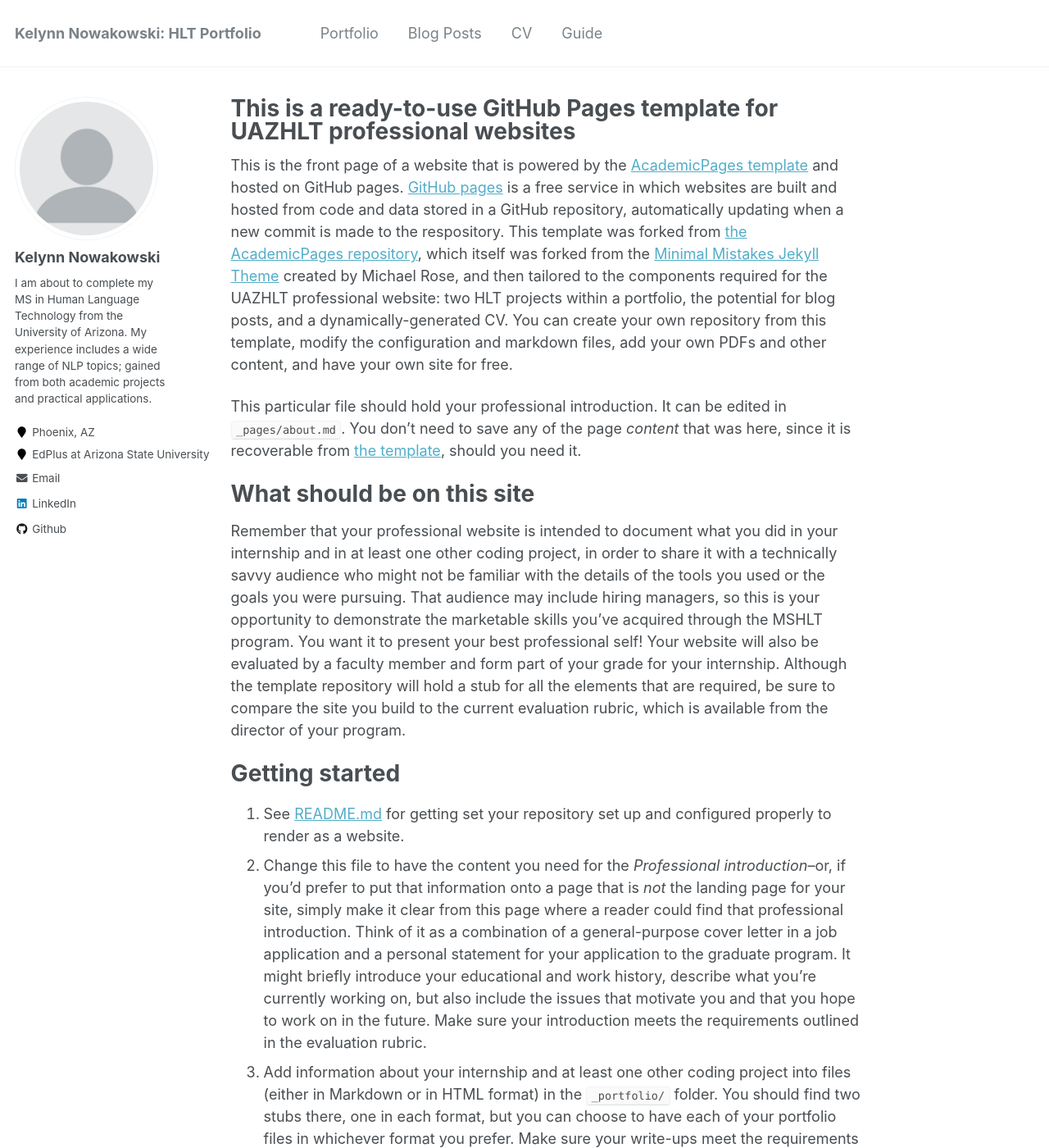
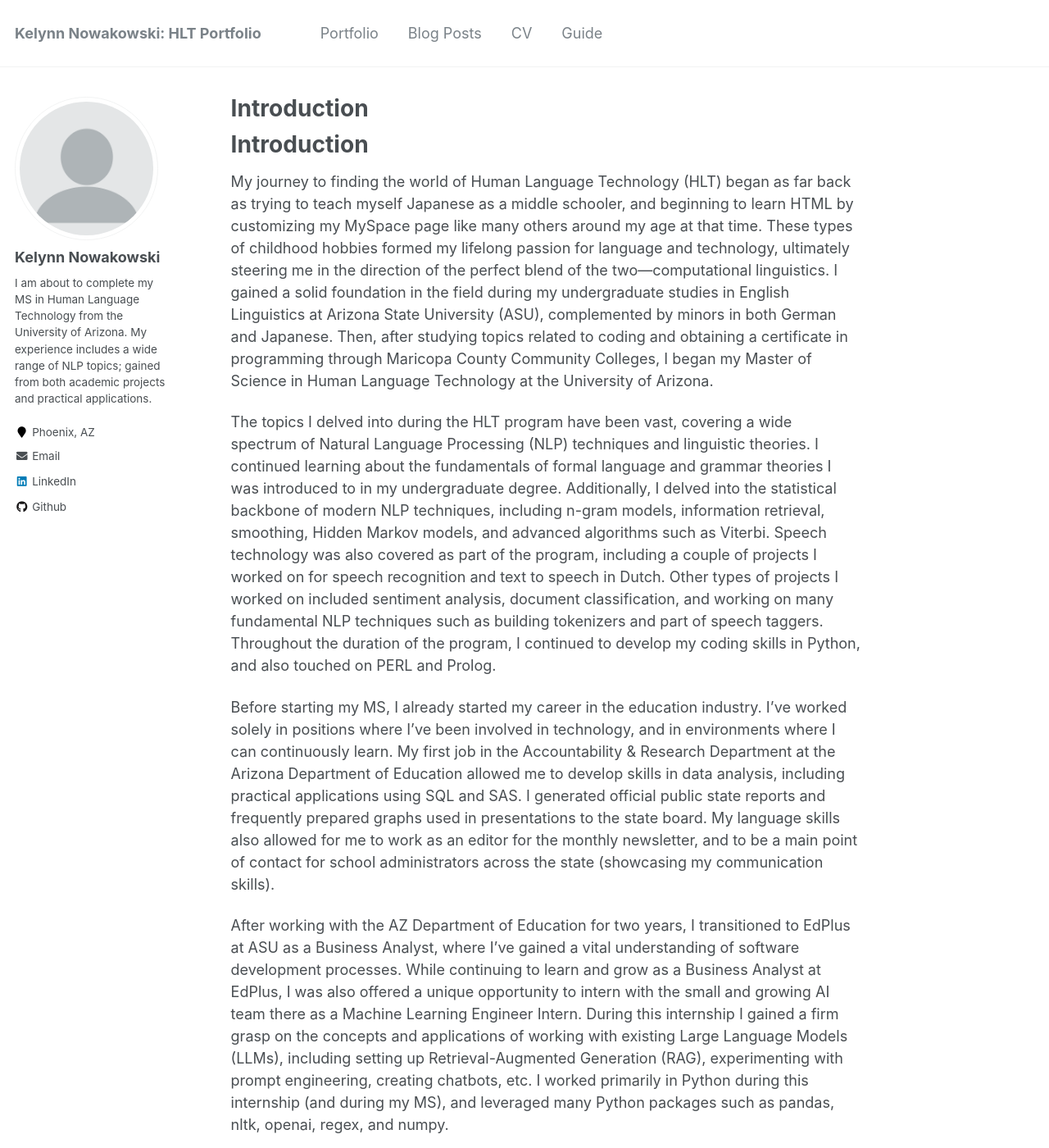
Before and after one commit to kelynnski/kelynnski.github.io, a Jekyll site: the page built from _pages/about.md, in a window 1280 px wide and 1400 px high. Shown: the whole window at 82% size. Built offline with Jekyll 4.4.1, drawn with Linux system fonts in a browser that asks for light colours; some of the changed text lies outside the part shown.

Commit message:
Added intro and updated config

```diff
--- a/_config.yml
+++ b/_config.yml
@@ -84,10 +84,10 @@ author:
   avatar           : "profile.png"
   bio              : "I am about to complete my MS in Human Language Technology from the University of Arizona. \n\n My experience includes a wide range of NLP topics; gained from both academic projects and practical applications."
   location         : "Phoenix, AZ"
-  employer         : "EdPlus at Arizona State University"
+  #employer         : "EdPlus at Arizona State University"
   #pubmed           : "https://www.ncbi.nlm.nih.gov/pubmed/?term=john+snow"
   #googlescholar    : "http://yourfullgooglescholarurl.com"
-  email            : "kelynn dot nowakowski at gmail dot com"
+  email            : "kelynn.nowakowski@gmail.com"
   #researchgate     :  # example: "https://www.researchgate.net/profile/yourprofile"
   #uri              :
   #bitbucket        :
@@ -102,7 +102,7 @@ author:
   #instagram        :
   #impactstory      : #"https://profiles.impactstory.org/u/xxxx-xxxx-xxxx-xxxx"
   #lastfm           :
-  linkedin         : "https://www.linkedin.com/in/kelynn-now/"
+  linkedin         : "kelynn-now"
   #orcid            : "http://orcid.org/yourorcidurl"
   #pinterest        :
   #soundcloud       :
--- a/_pages/about.md
+++ b/_pages/about.md
@@ -1,6 +1,6 @@
 ---
 permalink: /
-title: "This is a ready-to-use GitHub Pages template for UAZHLT professional websites"
+title: "Introduction"
 excerpt: "About me"
 author_profile: true
 redirect_from:
@@ -8,38 +8,15 @@ redirect_from:
   - /about.html
 ---
 
-This is the front page of a website that is powered by the [AcademicPages template](https://github.com/academicpages/academicpages.github.io) and hosted on GitHub pages. [GitHub pages](https://pages.github.com) is a free service in which websites are built and hosted from code and data stored in a GitHub repository, automatically updating when a new commit is made to the respository. This template was forked from [the AcademicPages repository](https://github.com/academicpages/academicpages.github.io), which itself was forked from the [Minimal Mistakes Jekyll Theme](https://mmistakes.github.io/minimal-mistakes/) created by Michael Rose, and then tailored to the components required for the UAZHLT professional website: two HLT projects within a portfolio, the potential for blog posts, and a dynamically-generated CV. You can create your own repository from this template, modify the configuration and markdown files, add your own PDFs and other content, and have your own site for free.
+Introduction
+======
 
-This particular file should hold your professional introduction. It can be edited in `_pages/about.md`. You don't need to save any of the page *content* that was here, since it is recoverable from [the template](https://github.com/uazhlt/professionalGHpages.github.io), should you need it.
+My journey to finding the world of Human Language Technology (HLT) began as far back as trying to teach myself Japanese as a middle schooler, and beginning to learn HTML by customizing my MySpace page like many others around my age at that time. These types of childhood hobbies formed my lifelong passion for language and technology, ultimately steering me in the direction of the perfect blend of the two—computational linguistics. I gained a solid foundation in the field during my undergraduate studies in English Linguistics at Arizona State University (ASU), complemented by minors in both German and Japanese. Then, after studying topics related to coding and obtaining a certificate in programming through Maricopa County Community Colleges, I began my Master of Science in Human Language Technology at the University of Arizona.
 
-What should be on this site
-======
-Remember that your professional website is intended to document what you did in your internship and in at least one other coding project, in order to share it with a technically savvy audience who might not be familiar with the details of the tools you used or the goals you were pursuing. That audience may include hiring managers, so this is your opportunity to demonstrate the marketable skills you've acquired through the MSHLT program. You want it to present your best professional self! Your website will also be evaluated by a faculty member and form part of your grade for your internship. Although the template repository will hold a stub for all the elements that are required, be sure to compare the site you build to the current evaluation rubric, which is available from the director of your program.
+The topics I delved into during the HLT program have been vast, covering a wide spectrum of Natural Language Processing (NLP) techniques and linguistic theories. I continued learning about the fundamentals of formal language and grammar theories I was introduced to in my undergraduate degree. Additionally, I delved into the statistical backbone of modern NLP techniques, including n-gram models, information retrieval, smoothing, Hidden Markov models, and advanced algorithms such as Viterbi. Speech technology was also covered as part of the program, including a couple of projects I worked on for speech recognition and text to speech in Dutch. Other types of projects I worked on included sentiment analysis, document classification, and working on many fundamental NLP techniques such as building tokenizers and part of speech taggers. Throughout the duration of the program, I continued to develop my coding skills in Python, and also touched on PERL and Prolog.
 
-Getting started
-======
-1. See [README.md](https://github.com/uazhlt/professionalGHpages.github.io/blob/main/README.md) for getting set your repository set up and configured properly to render as a website.
-1. Change this file to have the content you need for the *Professional introduction*--or, if you'd prefer to put that information onto a page that is *not* the landing page for your site, simply make it clear from this page where a reader could find that professional introduction. Think of it as a combination of a general-purpose cover letter in a job application and a personal statement for your application to the graduate program. It might briefly introduce your educational and work history, describe what you're currently working on, but also include the issues that motivate you and that you hope to work on in the future. Make sure your introduction meets the requirements outlined in the evaluation rubric.
-1. Add information about your internship and at least one other coding project into files (either in Markdown or in HTML format) in the `_portfolio/` folder. You should find two stubs there, one in each format, but you can choose to have each of your portfolio files in whichever format you prefer. Make sure your write-ups meet the requirements outlined in the evaluation rubric.
-1. Add the information that you'd like to have on your CV into `_pages/cv.md`. Make sure your CV meets the requirements outlined in the evaluation rubric.
+Before starting my MS, I already started my career in the education industry. I’ve worked solely in positions where I’ve been involved in technology, and in environments where I can continuously learn. My first job in the Accountability & Research Department at the Arizona Department of Education allowed me to develop skills in data analysis, including practical applications using SQL and SAS. I generated official public state reports and frequently prepared graphs used in presentations to the state board. My language skills also allowed for me to work as an editor for the monthly newsletter, and to be a main point of contact for school administrators across the state (showcasing my communication skills).
 
-Be sure to complete this information and submit your URL to the faculty evaluator by the deadline each term. The evaluator will prepare a feedback sheet for you to indicate how your site scored relative to the rubric. If there are significant points that need to be improved, you want to ensure you have time to receive that feedback and implement any revisions before the end of the term.
+After working with the AZ Department of Education for two years, I transitioned to EdPlus at ASU as a Business Analyst, where I’ve gained a vital understanding of software development processes. While continuing to learn and grow as a Business Analyst at EdPlus, I was also offered a unique opportunity to intern with the small and growing AI team there as a Machine Learning Engineer Intern. During this internship I gained a firm grasp on the concepts and applications of working with existing Large Language Models (LLMs), including setting up Retrieval-Augmented Generation (RAG), experimenting with prompt engineering, creating chatbots, etc. I worked primarily in Python during this internship (and during my MS), and leveraged many Python packages such as pandas, nltk, openai, regex, and numpy.
 
-Site-wide configuration
-------
-The main configuration file for the site is in the base directory in [_config.yml](https://github.com/academicpages/academicpages.github.io/blob/master/_config.yml), which defines the content in the sidebars and other site-wide features. You will need to replace the default values there with ones about yourself and your site's github repository; read this file carefully to make sure you've updated them all. The configuration file for the top menu is in [_data/navigation.yml](https://github.com/academicpages/academicpages.github.io/blob/master/_data/navigation.yml). For example, if you want to add a section for *Talks* back into the site, you can add a navbar item for that (in navigation.yml) to add them back into the header. Make sure there's still a `talks.html` file in the _pages directory, and then add files for individual talks in the _talks directory. You'll follow a similar process to restore other navbar items or create your own.
-
-Create content & metadata
-------
-For site content, there is one markdown file for each type of content, which are stored in directories like _publications, _talks, _posts, _teaching, or _pages. For this template, only the _posts and _portfolio directories have been kept, but you can see the [original AcademicPages repository](https://github.com/academicpages/academicpages.github.io) for an example, if you'd like to add any of those categories back in.
-
-If you choose to add some of these categories back to your site, you may find a lot of useful utilities to make updates to the site information work more smoothly. For example, each talk is a markdown file in the [_talks directory](https://github.com/academicpages/academicpages.github.io/tree/master/_talks). At the top of each markdown file is structured data in YAML about the talk, which the theme will parse to do lots of cool stuff. The same structured data about a talk is used to generate the list of talks on the [Talks page](https://academicpages.github.io/talks), each [individual page](https://academicpages.github.io/talks/2012-03-01-talk-1) for specific talks, the talks section for the [CV page](https://academicpages.github.io/cv), and the [map of places you've given a talk](https://academicpages.github.io/talkmap.html) (if you run this [python file](https://github.com/academicpages/academicpages.github.io/blob/master/talkmap.py) or [Jupyter notebook](https://github.com/academicpages/academicpages.github.io/blob/master/talkmap.ipynb), which creates the HTML for the map based on the contents of the _talks directory).
-
-**Markdown generator**
-
-The creator of the AcademicPages template has also created [a set of Jupyter notebooks](https://github.com/academicpages/academicpages.github.io/tree/master/markdown_generator
-) that converts a CSV containing structured data about talks or presentations into individual markdown files that will be properly formatted for the AcademicPages template. The sample CSVs in that directory are the ones used to create the site at stuartgeiger.com. His usual workflow is to keep a spreadsheet of publications and talks, then run the code in these notebooks to generate the markdown files, then commit and push them to the GitHub repository.
-
-For more info
-------
-More info about configuring AcademicPages can be found in [the guide](https://academicpages.github.io/markdown/). The [guides for the Minimal Mistakes theme](https://mmistakes.github.io/minimal-mistakes/docs/configuration/) (which this theme was forked from) might also be helpful.
+Now that I am about to complete my Master of Science, I reflect on this journey that has been both challenging and rewarding. This path has not only honed my technical skills and deepened my understanding of computational linguistics, but has also inspired me to apply this understanding to real-world challenges. I want to use this technology to break down barriers for people so our lives can be less complicated, and build bridges for different communities. With a solid foundation in both theory and practice, my goal is to contribute to the development of technologies that enhance communication and understanding across linguistic and cultural divides, bringing the world closer together. As technology continues to evolve, I am excited about the endless possibilities to innovate and make a difference in this field.
```
